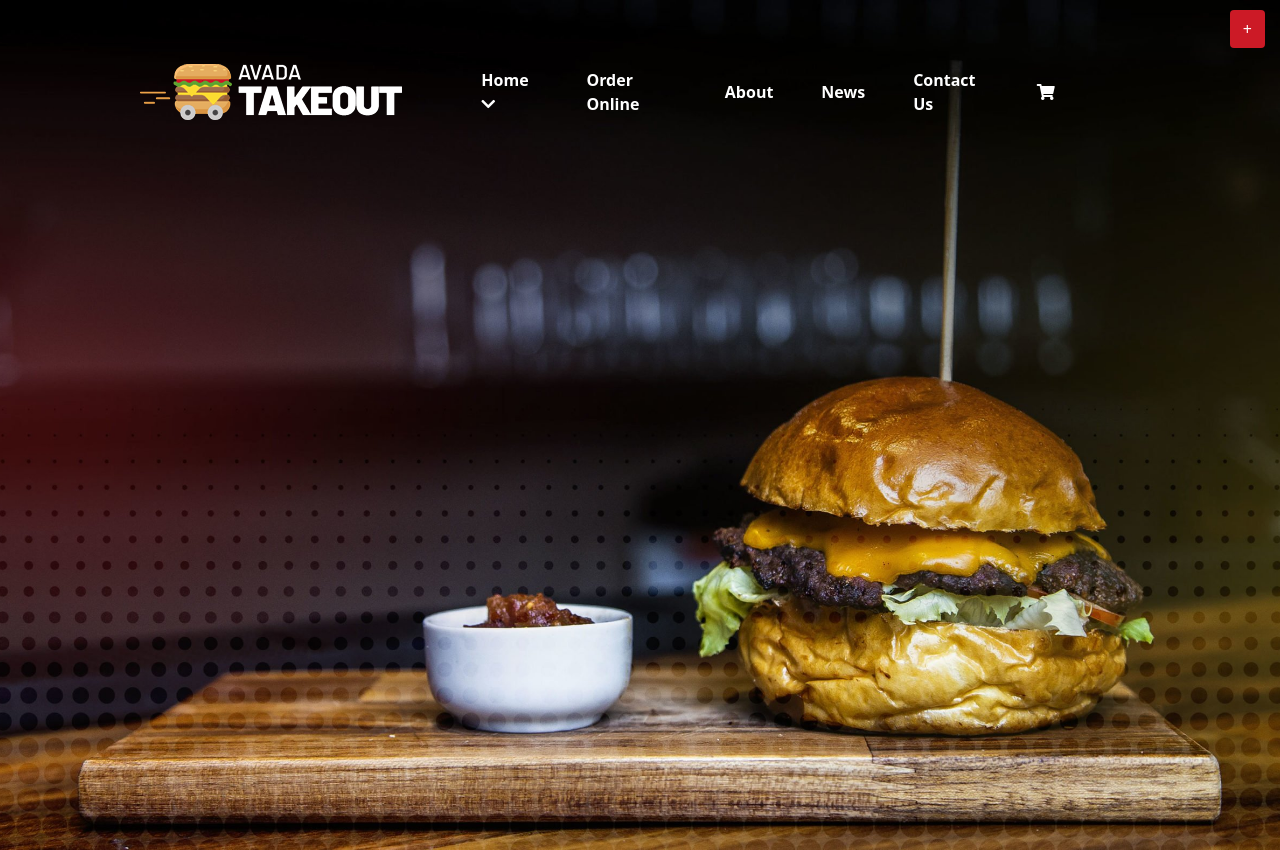
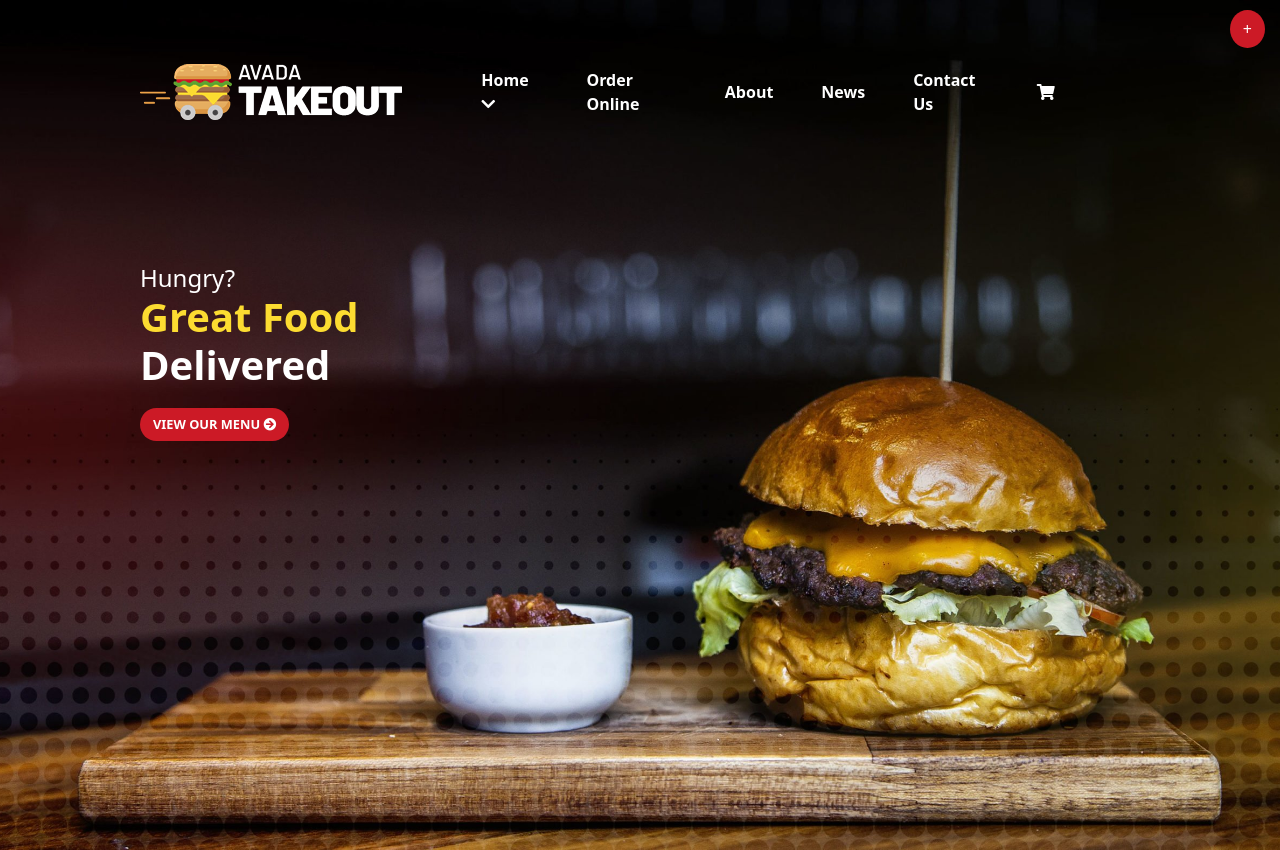
Before and after one commit to ChriEffe/proj-html-vuejs, a Vue app: page / in a window 1280 px wide. Built offline with nearby package versions, Linux system fonts and the light colour scheme.

Commit message:
header content

```diff
--- a/src/assets/scss/partials/_variables.scss
+++ b/src/assets/scss/partials/_variables.scss
@@ -1,6 +1,6 @@
 $button: #cc1a26;
 $button-hover: #bf1e23;
-$yellow: #fcd66c;
+$yellow: #fcdc31;
 $black: #020201;
 $grey: #555454;
 $white: #ffffff;
--- a/src/components/Header.vue
+++ b/src/components/Header.vue
@@ -1,7 +1,8 @@
 <template>
   <header class="p-relative">
-    <button class="btn">+</button>
+    <button class="add btn rounded-circle">+</button>
     <div class="container">
+      <!-- navbar -->
       <div class="row">
         <div class="col-4">
           <img class="logo" src="../assets/img/takeout-logo.png" alt="logo" />
@@ -23,6 +24,17 @@
           </ul>
         </div>
       </div>
+      <div class="content">
+        <h4>Hungry?</h4>
+        <h1>
+          <span>Great Food</span>
+          <br />
+          Delivered
+        </h1>
+        <button class="btn-menu btn rounded-pill fw-bold">
+          view our menu <i class="fas fa-arrow-circle-right"></i>
+        </button>
+      </div>
     </div>
   </header>
 </template>
@@ -40,7 +52,7 @@ header {
   background-size: cover;
   background-repeat: no-repeat;
   background-position: center;
-  button {
+  .add {
     position: absolute;
     top: 10px;
     right: 15px;
@@ -51,4 +63,21 @@ header {
     padding: 4em 0;
   }
 }
+.content {
+  color: $white;
+  padding-top: 5em;
+  h1 {
+    font-weight: 900;
+    span {
+      color: $yellow;
+    }
+  }
+  .btn-menu {
+    background-color: $button;
+    text-transform: uppercase;
+    color: $white;
+    font-size: 0.8em;
+    margin-top: 1.5em;
+  }
+}
 </style>
```
